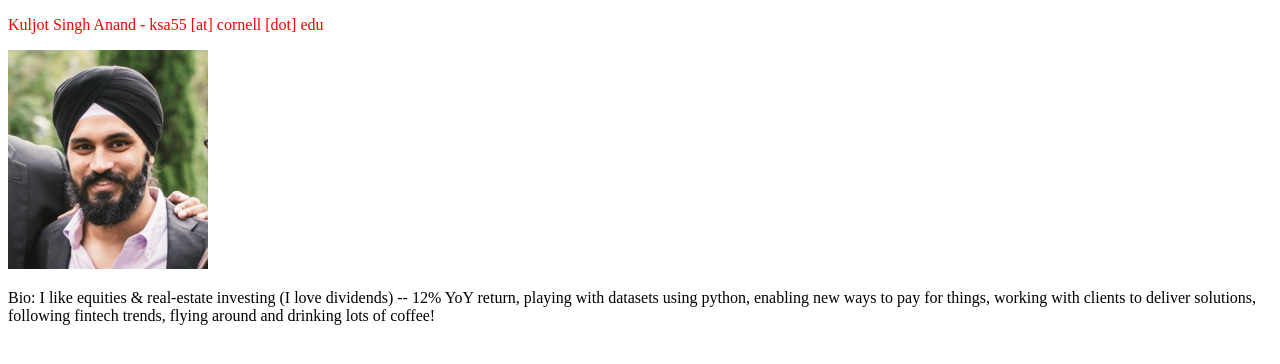
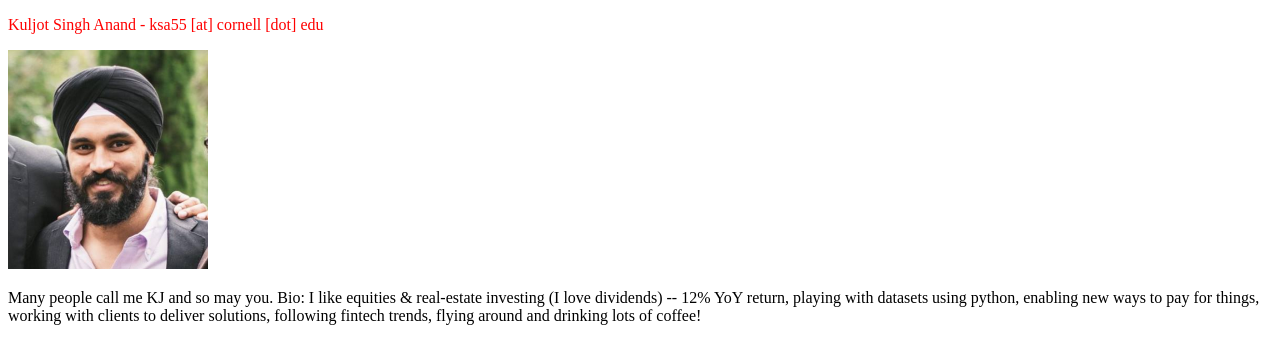
Before and after one commit to kuljotanand/kuljotanand.github.io, a plain HTML site: page index.html in a window 1280 px wide. Drawn offline with Linux system fonts and the light colour scheme.

Commit message:
changed the bio

```diff
--- a/index.html
+++ b/index.html
@@ -11,7 +11,7 @@
 
 <img class="pic" src="kj-pic.png">
 
-<p class="bio">Bio: I like equities & real-estate investing (I love dividends) -- 12% YoY return, playing with datasets using python, enabling new ways to pay for things, working with clients to deliver solutions, following fintech trends, flying around and drinking lots of coffee!</p>
+<p class="bio">Many people call me KJ and so may you. Bio: I like equities & real-estate investing (I love dividends) -- 12% YoY return, playing with datasets using python, enabling new ways to pay for things, working with clients to deliver solutions, following fintech trends, flying around and drinking lots of coffee!</p>
 
 </body>
 </html>
```
